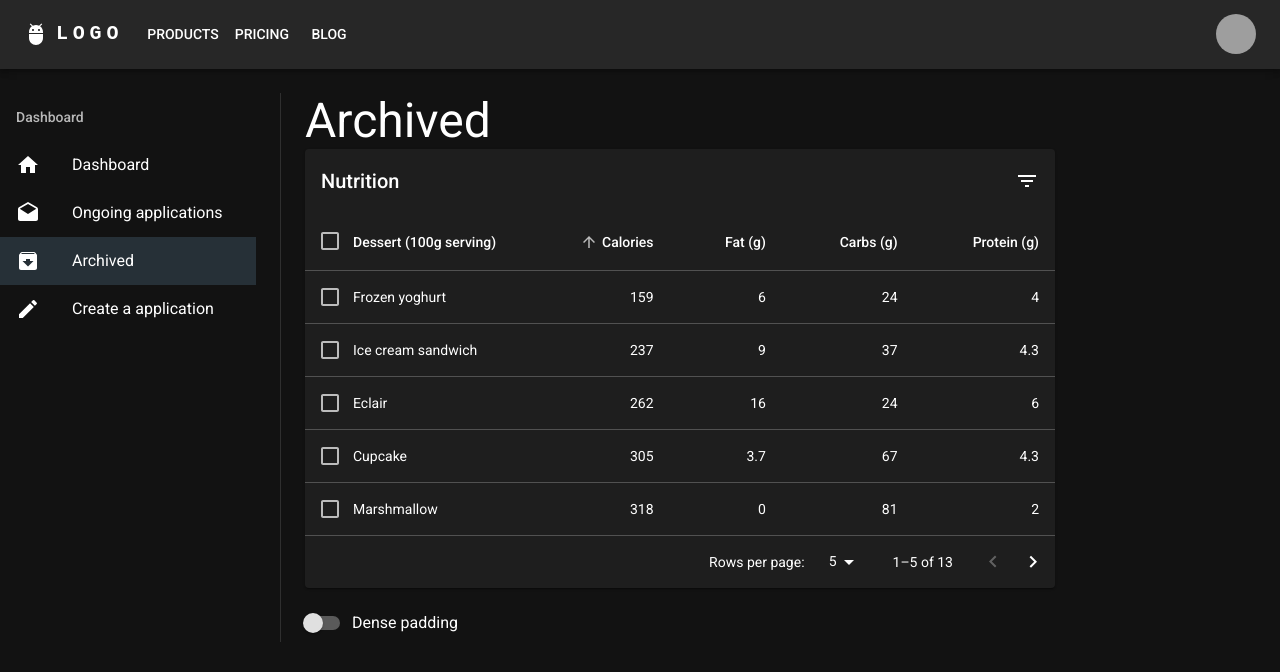
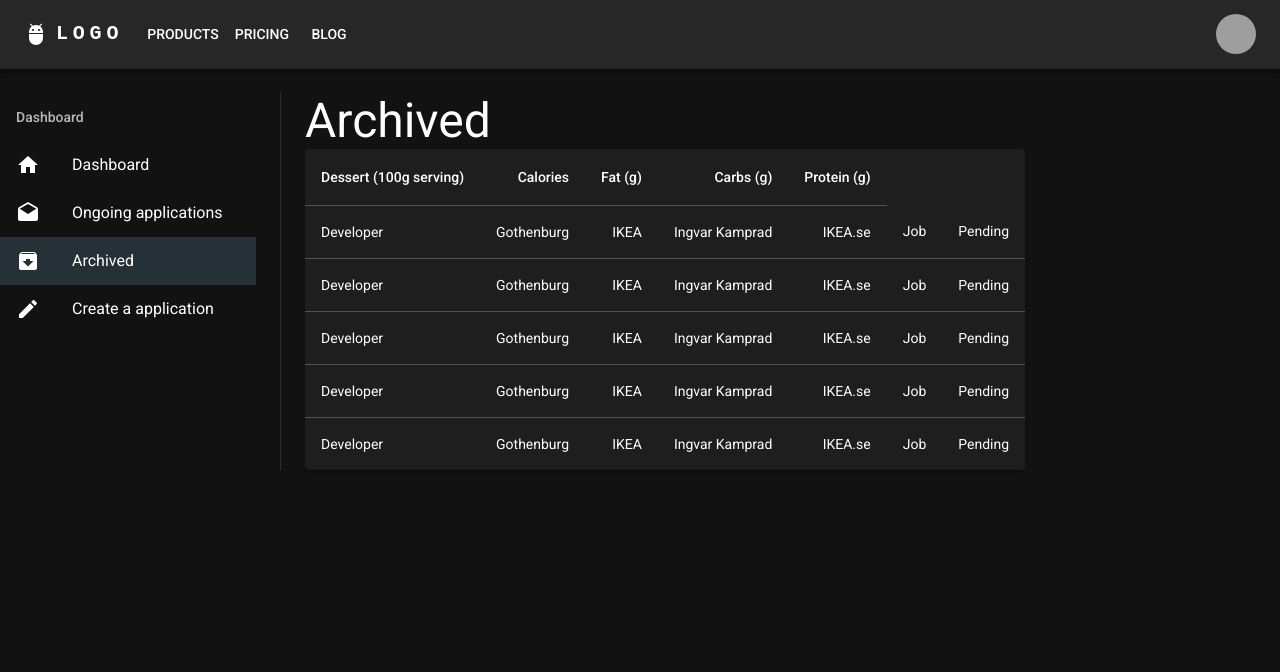
Before and after one commit to f1schhh/acca-labb, a Next.js app: page /dashboard/archived in a window 1280 px wide. Shown: the top 672 px of the page. Built offline with nearby package versions, Linux system fonts and the light colour scheme; grey boxes are pictures that could not be loaded; what @mui/material-nextjs would draw is missing.

Commit message:
Wip new table template and add applicationTypes

```diff
--- a/components/dashboard/TableComponent.tsx
+++ b/components/dashboard/TableComponent.tsx
@@ -1,401 +1,104 @@
 import * as React from 'react'
-import { alpha } from '@mui/material/styles'
-import Box from '@mui/material/Box'
 import Table from '@mui/material/Table'
 import TableBody from '@mui/material/TableBody'
 import TableCell from '@mui/material/TableCell'
 import TableContainer from '@mui/material/TableContainer'
 import TableHead from '@mui/material/TableHead'
-import TablePagination from '@mui/material/TablePagination'
 import TableRow from '@mui/material/TableRow'
-import TableSortLabel from '@mui/material/TableSortLabel'
-import Toolbar from '@mui/material/Toolbar'
-import Typography from '@mui/material/Typography'
 import Paper from '@mui/material/Paper'
-import Checkbox from '@mui/material/Checkbox'
-import IconButton from '@mui/material/IconButton'
-import Tooltip from '@mui/material/Tooltip'
-import FormControlLabel from '@mui/material/FormControlLabel'
-import Switch from '@mui/material/Switch'
-import DeleteIcon from '@mui/icons-material/Delete'
-import FilterListIcon from '@mui/icons-material/FilterList'
-import { visuallyHidden } from '@mui/utils'
+import { ApplicationTypes } from '../../types/applicationTypes'
 
-interface Data {
-  id: number
-  calories: number
-  carbs: number
-  fat: number
-  name: string
-  protein: number
-}
-
-function createData(
-  id: number,
-  name: string,
-  calories: number,
-  fat: number,
-  carbs: number,
-  protein: number
-): Data {
-  return {
-    id,
-    name,
-    calories,
-    fat,
-    carbs,
-    protein,
-  }
-}
-
-const rows = [
-  createData(1, 'Cupcake', 305, 3.7, 67, 4.3),
-  createData(2, 'Donut', 452, 25.0, 51, 4.9),
-  createData(3, 'Eclair', 262, 16.0, 24, 6.0),
-  createData(4, 'Frozen yoghurt', 159, 6.0, 24, 4.0),
-  createData(5, 'Gingerbread', 356, 16.0, 49, 3.9),
-  createData(6, 'Honeycomb', 408, 3.2, 87, 6.5),
-  createData(7, 'Ice cream sandwich', 237, 9.0, 37, 4.3),
-  createData(8, 'Jelly Bean', 375, 0.0, 94, 0.0),
-  createData(9, 'KitKat', 518, 26.0, 65, 7.0),
-  createData(10, 'Lollipop', 392, 0.2, 98, 0.0),
-  createData(11, 'Marshmallow', 318, 0, 81, 2.0),
-  createData(12, 'Nougat', 360, 19.0, 9, 37.0),
-  createData(13, 'Oreo', 437, 18.0, 63, 4.0),
-]
-
-function descendingComparator<T>(a: T, b: T, orderBy: keyof T) {
-  if (b[orderBy] < a[orderBy]) {
-    return -1
-  }
-  if (b[orderBy] > a[orderBy]) {
-    return 1
-  }
-  return 0
-}
-
-type Order = 'asc' | 'desc'
-
-function getComparator<Key extends keyof any>(
-  order: Order,
-  orderBy: Key
-): (
-  a: { [key in Key]: number | string },
-  b: { [key in Key]: number | string }
-) => number {
-  return order === 'desc'
-    ? (a, b) => descendingComparator(a, b, orderBy)
-    : (a, b) => -descendingComparator(a, b, orderBy)
-}
-
-interface HeadCell {
-  disablePadding: boolean
-  id: keyof Data
-  label: string
-  numeric: boolean
-}
-
-const headCells: readonly HeadCell[] = [
+const rows: ApplicationTypes[] = [
   {
-    id: 'name',
-    numeric: false,
-    disablePadding: true,
-    label: 'Dessert (100g serving)',
+    jobTitle: 'Developer',
+    jobLocation: 'Gothenburg',
+    companyName: 'IKEA',
+    contactPerson: 'Ingvar Kamprad',
+    applicationUrl: 'IKEA.se',
+    jobType: 'Job',
+    jobStatus: 'Pending',
   },
   {
-    id: 'calories',
-    numeric: true,
-    disablePadding: false,
-    label: 'Calories',
+    jobTitle: 'Developer',
+    jobLocation: 'Gothenburg',
+    companyName: 'IKEA',
+    contactPerson: 'Ingvar Kamprad',
+    applicationUrl: 'IKEA.se',
+    jobType: 'Job',
+    jobStatus: 'Pending',
   },
   {
-    id: 'fat',
-    numeric: true,
-    disablePadding: false,
-    label: 'Fat (g)',
+    jobTitle: 'Developer',
+    jobLocation: 'Gothenburg',
+    companyName: 'IKEA',
+    contactPerson: 'Ingvar Kamprad',
+    applicationUrl: 'IKEA.se',
+    jobType: 'Job',
+    jobStatus: 'Pending',
   },
   {
-    id: 'carbs',
-    numeric: true,
-    disablePadding: false,
-    label: 'Carbs (g)',
+    jobTitle: 'Developer',
+    jobLocation: 'Gothenburg',
+    companyName: 'IKEA',
+    contactPerson: 'Ingvar Kamprad',
+    applicationUrl: 'IKEA.se',
+    jobType: 'Job',
+    jobStatus: 'Pending',
   },
   {
-    id: 'protein',
-    numeric: true,
-    disablePadding: false,
-    label: 'Protein (g)',
+    jobTitle: 'Developer',
+    jobLocation: 'Gothenburg',
+    companyName: 'IKEA',
+    contactPerson: 'Ingvar Kamprad',
+    applicationUrl: 'IKEA.se',
+    jobType: 'Job',
+    jobStatus: 'Pending',
   },
 ]
 
-interface EnhancedTableProps {
-  numSelected: number
-  onRequestSort: (
-    event: React.MouseEvent<unknown>,
-    property: keyof Data
-  ) => void
-  onSelectAllClick: (event: React.ChangeEvent<HTMLInputElement>) => void
-  order: Order
-  orderBy: string
-  rowCount: number
-}
-
-function EnhancedTableHead(props: EnhancedTableProps) {
-  const {
-    onSelectAllClick,
-    order,
-    orderBy,
-    numSelected,
-    rowCount,
-    onRequestSort,
-  } = props
-  const createSortHandler =
-    (property: keyof Data) => (event: React.MouseEvent<unknown>) => {
-      onRequestSort(event, property)
-    }
-
+export default function BasicTable() {
   return (
+    <TableContainer component={Paper}>
+      <Table sx={{ minWidth: 650 }} aria-label="simple table">
         <TableHead>
           <TableRow>
-        <TableCell padding="checkbox">
-          <Checkbox
-            color="primary"
-            indeterminate={numSelected > 0 && numSelected < rowCount}
-            checked={rowCount > 0 && numSelected === rowCount}
-            onChange={onSelectAllClick}
-            inputProps={{
-              'aria-label': 'select all desserts',
-            }}
-          />
-        </TableCell>
-        {headCells.map((headCell) => (
-          <TableCell
-            key={headCell.id}
-            align={headCell.numeric ? 'right' : 'left'}
-            padding={headCell.disablePadding ? 'none' : 'normal'}
-            sortDirection={orderBy === headCell.id ? order : false}>
-            <TableSortLabel
-              active={orderBy === headCell.id}
-              direction={orderBy === headCell.id ? order : 'asc'}
-              onClick={createSortHandler(headCell.id)}>
-              {headCell.label}
-              {orderBy === headCell.id ? (
-                <Box component="span" sx={visuallyHidden}>
-                  {order === 'desc' ? 'sorted descending' : 'sorted ascending'}
-                </Box>
-              ) : null}
-            </TableSortLabel>
-          </TableCell>
-        ))}
+            <TableCell>Dessert (100g serving)</TableCell>
+            <TableCell align="right">Calories</TableCell>
+            <TableCell align="right">Fat&nbsp;(g)</TableCell>
+            <TableCell align="right">Carbs&nbsp;(g)</TableCell>
+            <TableCell align="right">Protein&nbsp;(g)</TableCell>
           </TableRow>
         </TableHead>
-  )
-}
-interface EnhancedTableToolbarProps {
-  numSelected: number
-}
-function EnhancedTableToolbar(props: EnhancedTableToolbarProps) {
-  const { numSelected } = props
-  return (
-    <Toolbar
-      sx={[
-        {
-          pl: { sm: 2 },
-          pr: { xs: 1, sm: 1 },
-        },
-        numSelected > 0 && {
-          bgcolor: (theme) =>
-            alpha(
-              theme.palette.primary.main,
-              theme.palette.action.activatedOpacity
-            ),
-        },
-      ]}>
-      {numSelected > 0 ? (
-        <Typography
-          sx={{ flex: '1 1 100%' }}
-          color="inherit"
-          variant="subtitle1"
-          component="div">
-          {numSelected} selected
-        </Typography>
-      ) : (
-        <Typography
-          sx={{ flex: '1 1 100%' }}
-          variant="h6"
-          id="tableTitle"
-          component="div">
-          Nutrition
-        </Typography>
-      )}
-      {numSelected > 0 ? (
-        <Tooltip title="Delete">
-          <IconButton>
-            <DeleteIcon />
-          </IconButton>
-        </Tooltip>
-      ) : (
-        <Tooltip title="Filter list">
-          <IconButton>
-            <FilterListIcon />
-          </IconButton>
-        </Tooltip>
-      )}
-    </Toolbar>
-  )
-}
-export default function TableComponent() {
-  const [order, setOrder] = React.useState<Order>('asc')
-  const [orderBy, setOrderBy] = React.useState<keyof Data>('calories')
-  const [selected, setSelected] = React.useState<readonly number[]>([])
-  const [page, setPage] = React.useState(0)
-  const [dense, setDense] = React.useState(false)
-  const [rowsPerPage, setRowsPerPage] = React.useState(5)
-
-  const handleRequestSort = (
-    event: React.MouseEvent<unknown>,
-    property: keyof Data
-  ) => {
-    const isAsc = orderBy === property && order === 'asc'
-    setOrder(isAsc ? 'desc' : 'asc')
-    setOrderBy(property)
-  }
-
-  const handleSelectAllClick = (event: React.ChangeEvent<HTMLInputElement>) => {
-    if (event.target.checked) {
-      const newSelected = rows.map((n) => n.id)
-      setSelected(newSelected)
-      return
-    }
-    setSelected([])
-  }
-
-  const handleClick = (event: React.MouseEvent<unknown>, id: number) => {
-    const selectedIndex = selected.indexOf(id)
-    let newSelected: readonly number[] = []
-
-    if (selectedIndex === -1) {
-      newSelected = newSelected.concat(selected, id)
-    } else if (selectedIndex === 0) {
-      newSelected = newSelected.concat(selected.slice(1))
-    } else if (selectedIndex === selected.length - 1) {
-      newSelected = newSelected.concat(selected.slice(0, -1))
-    } else if (selectedIndex > 0) {
-      newSelected = newSelected.concat(
-        selected.slice(0, selectedIndex),
-        selected.slice(selectedIndex + 1)
-      )
-    }
-    setSelected(newSelected)
-  }
-
-  const handleChangePage = (event: unknown, newPage: number) => {
-    setPage(newPage)
-  }
-
-  const handleChangeRowsPerPage = (
-    event: React.ChangeEvent<HTMLInputElement>
-  ) => {
-    setRowsPerPage(parseInt(event.target.value, 10))
-    setPage(0)
-  }
-
-  const handleChangeDense = (event: React.ChangeEvent<HTMLInputElement>) => {
-    setDense(event.target.checked)
-  }
-
-  // Avoid a layout jump when reaching the last page with empty rows.
-  const emptyRows =
-    page > 0 ? Math.max(0, (1 + page) * rowsPerPage - rows.length) : 0
-
-  const visibleRows = React.useMemo(
-    () =>
-      [...rows]
-        .sort(getComparator(order, orderBy))
-        .slice(page * rowsPerPage, page * rowsPerPage + rowsPerPage),
-    [order, orderBy, page, rowsPerPage]
-  )
-
-  return (
-    <Box sx={{ width: '100%' }}>
-      <Paper sx={{ width: '100%', mb: 2 }}>
-        <EnhancedTableToolbar numSelected={selected.length} />
-        <TableContainer>
-          <Table
-            sx={{ minWidth: 750 }}
-            aria-labelledby="tableTitle"
-            size={dense ? 'small' : 'medium'}>
-            <EnhancedTableHead
-              numSelected={selected.length}
-              order={order}
-              orderBy={orderBy}
-              onSelectAllClick={handleSelectAllClick}
-              onRequestSort={handleRequestSort}
-              rowCount={rows.length}
-            />
         <TableBody>
-              {visibleRows.map((row, index) => {
-                const isItemSelected = selected.includes(row.id)
-                const labelId = `enhanced-table-checkbox-${index}`
-
-                return (
+          {rows.map((row) => (
             <TableRow
-                    hover
-                    onClick={(event) => handleClick(event, row.id)}
-                    role="checkbox"
-                    aria-checked={isItemSelected}
-                    tabIndex={-1}
-                    key={row.id}
-                    selected={isItemSelected}
-                    sx={{ cursor: 'pointer' }}>
-                    <TableCell padding="checkbox">
-                      <Checkbox
-                        color="primary"
-                        checked={isItemSelected}
-                        inputProps={{
-                          'aria-labelledby': labelId,
-                        }}
-                      />
+              key={row.jobTitle}
+              sx={{ '&:last-child td, &:last-child th': { border: 0 } }}>
+              <TableCell component="th" scope="row">
+                {row.jobTitle}
               </TableCell>
-                    <TableCell
-                      component="th"
-                      id={labelId}
-                      scope="row"
-                      padding="none">
-                      {row.name}
-                    </TableCell>
-                    <TableCell align="right">{row.calories}</TableCell>
-                    <TableCell align="right">{row.fat}</TableCell>
-                    <TableCell align="right">{row.carbs}</TableCell>
-                    <TableCell align="right">{row.protein}</TableCell>
+              <TableCell align="right">{row.jobLocation}</TableCell>
+              <TableCell align="right">{row.companyName}</TableCell>
+              <TableCell align="right">{row.contactPerson}</TableCell>
+              <TableCell align="right">{row.applicationUrl}</TableCell>
+              <TableCell align="right">{row.jobType}</TableCell>
+              <TableCell align="right">{row.jobStatus}</TableCell>
             </TableRow>
-                )
-              })}
-              {emptyRows > 0 && (
-                <TableRow
-                  style={{
-                    height: (dense ? 33 : 53) * emptyRows,
-                  }}>
-                  <TableCell colSpan={6} />
-                </TableRow>
-              )}
+          ))}
         </TableBody>
       </Table>
     </TableContainer>
-        <TablePagination
-          rowsPerPageOptions={[5, 10, 25]}
-          component="div"
-          count={rows.length}
-          rowsPerPage={rowsPerPage}
-          page={page}
-          onPageChange={handleChangePage}
-          onRowsPerPageChange={handleChangeRowsPerPage}
-        />
-      </Paper>
-      <FormControlLabel
-        control={<Switch checked={dense} onChange={handleChangeDense} />}
-        label="Dense padding"
-      />
-    </Box>
   )
 }
+
+// const headCells: readonly ApplicationTypes[] = [
+//   {
+//     jobTitle: 'Developer',
+//     jobLocation: 'Gothenburg',
+//     companyName: 'IKEA',
+//     contactPerson: 'Ingvar Kamprad',
+//     applicationUrl: 'IKEA.se',
+//     jobType: 'Job',
+//     jobStatus: 'Pending',
+//   },
+// ]
--- /dev/null
+++ b/types/applicationTypes.ts
@@ -0,0 +1,24 @@
+export interface ApplicationTypes {
+  jobTitle: string
+  jobLocation: string
+  companyName: string
+  contactPerson: string
+  applicationUrl: string
+  jobType: string
+  jobStatus: string
+}
+
+// -- Table: jobApplications
+// CREATE TABLE jobApplications (
+//     id SERIAL PRIMARY KEY,
+//     job_title INT REFERENCES savedJobs(id) ON DELETE CASCADE,
+//     job_location VARCHAR(150),
+//     company_name VARCHAR(100),
+//     contact_person VARCHAR(100),
+//     application_url VARCHAR(255),
+//     job_type_id INT REFERENCES jobTypes(id) ON DELETE SET NULL,
+//     job_status_id INT REFERENCES jobStatus(id) ON DELETE SET NULL,
+//     created_date TIMESTAMP DEFAULT CURRENT_TIMESTAMP,
+//     last_updated_date TIMESTAMP,
+//     user_id INT REFERENCES users(id) ON DELETE CASCADE
+// );
```
Lines whose indentation alone changed are shown as unchanged.
